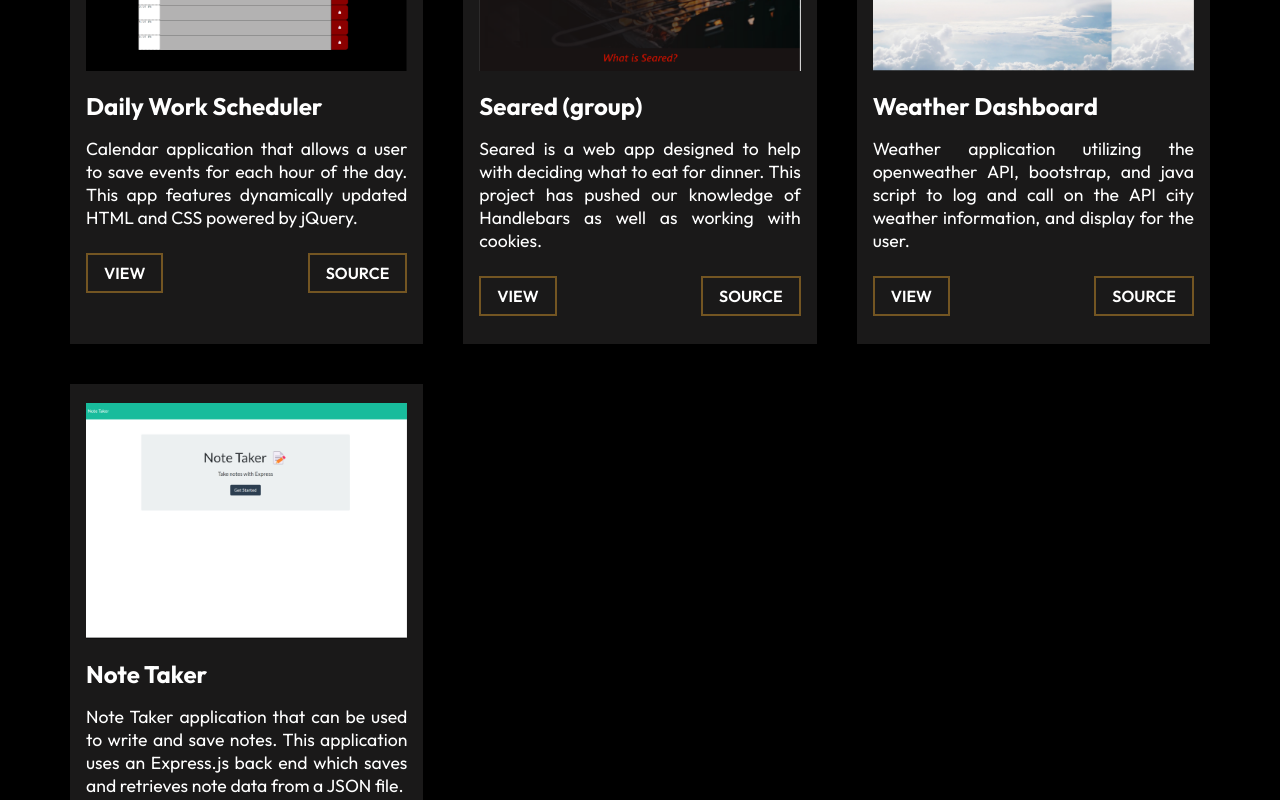
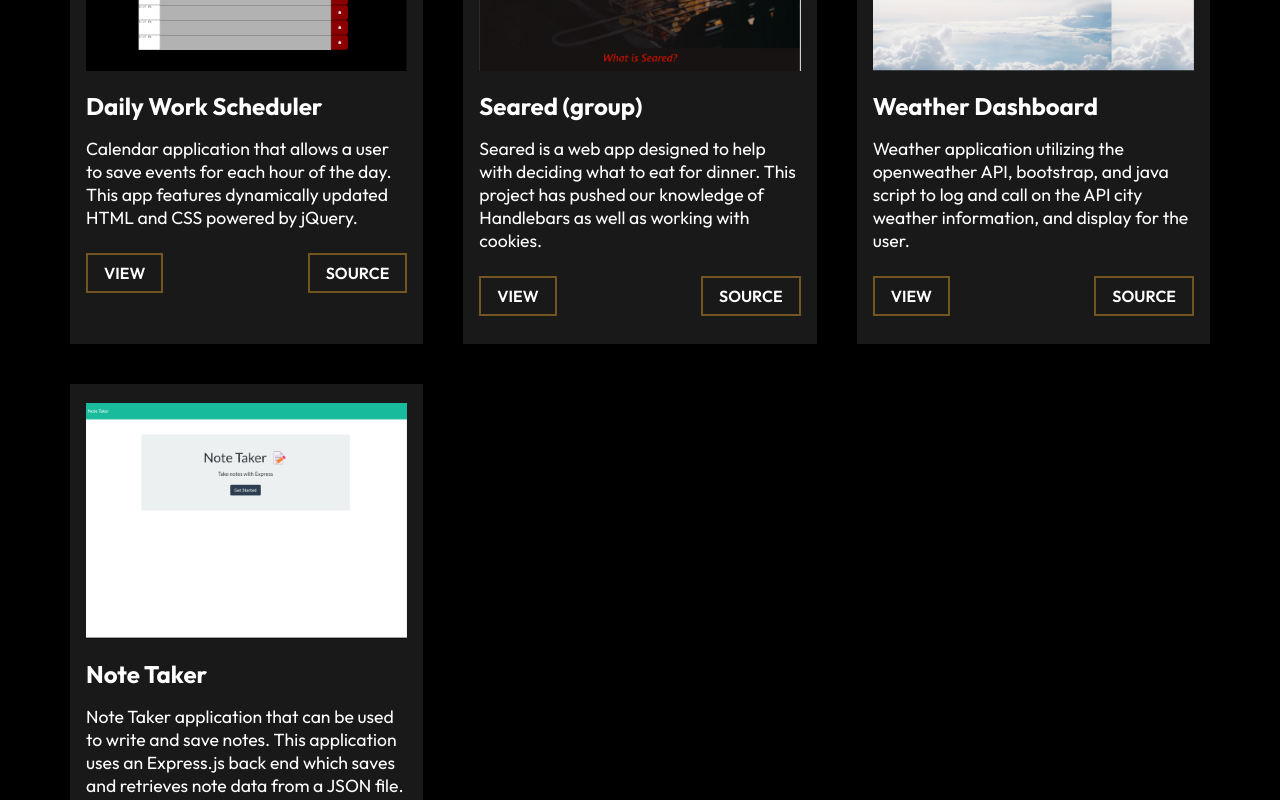
Before and after one commit to Tierney7/port-tierney, a React (Create React App) app: page /project in a window 1280 px wide. Shown: the part 800-1600 px from the top of the page. Built offline with nearby package versions, Linux system fonts and the light colour scheme.

Commit message:
favicon and title + car lettering fixed

```diff
--- a/public/index.html
+++ b/public/index.html
@@ -12,7 +12,7 @@
     />
     <link rel="apple-touch-icon" href="%PUBLIC_URL%/logo192.png" />
       <link rel="manifest" href="%PUBLIC_URL%/manifest.json" />
-       <title>React App</title>
+       <title>Portfolio for Matthew Tierney</title>
   </head>
   <body>
     <noscript>You need to enable JavaScript to run this app.</noscript>
--- a/src/components/AboutContentStyles.css
+++ b/src/components/AboutContentStyles.css
@@ -15,13 +15,12 @@
 }
 
 .about .left p{
-    margin: 0.8rem;
+margin: 0.8rem;
 width: 100%;
-
 }
 
 .about .right{
-    max-width:1000px;
+    max-width:500px;
 }
 
 .right .img-container{
--- a/src/components/WorkCardStyles.css
+++ b/src/components/WorkCardStyles.css
@@ -29,7 +29,7 @@
     .pro-details p {
         padding-bottom: 1rem;
         font-size: 1.1rem;
-        text-align: justify;
+        text-align: left;
     }
 
     .pro-btns {
```
Also changed, not shown: 1 other file (tests, documents, lock files or other folders).
